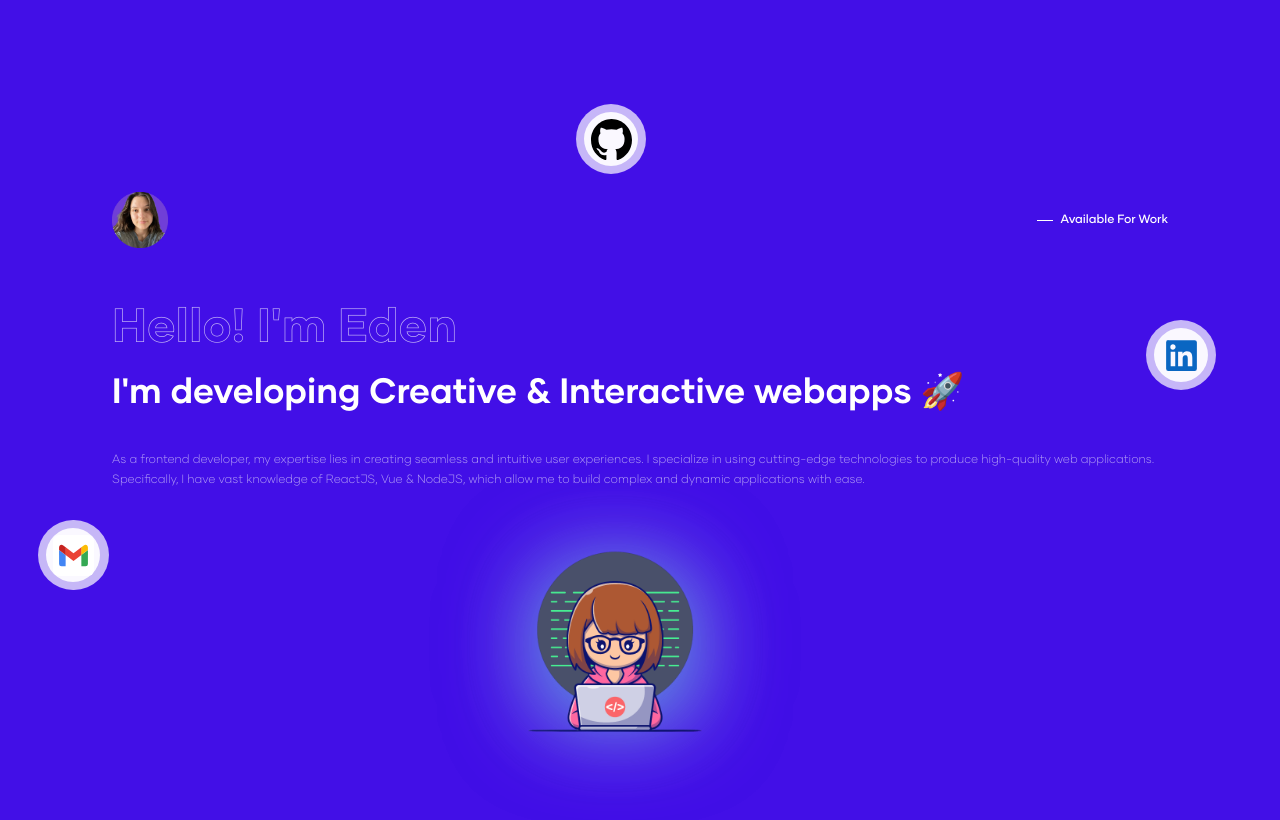
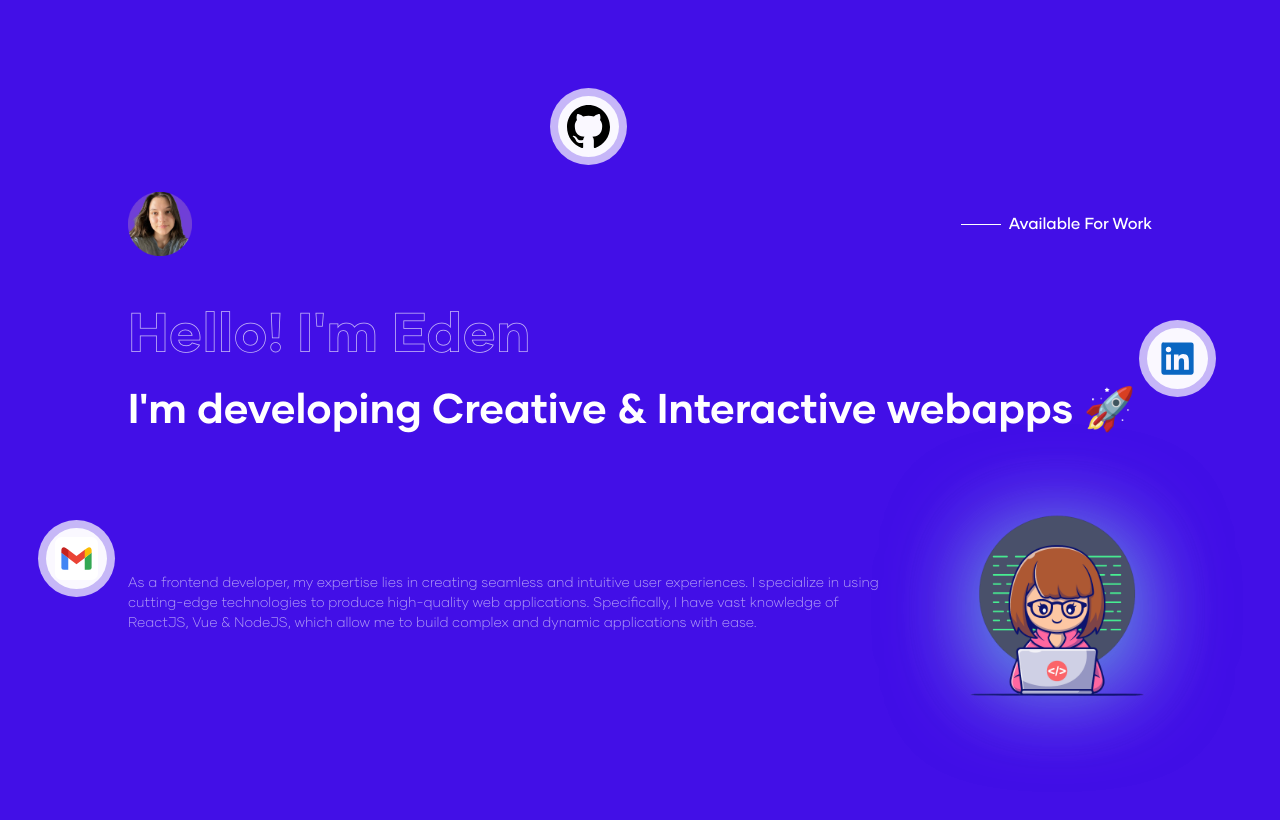
Before and after one commit to EdenRize/Eden-s-Portfolio, a React (Vite) app: page / in a window 1280 px wide. Shown: the top 820 px of the page. Built offline with nearby package versions, Linux system fonts and the light colour scheme.

Commit message:
add for-narrow-layout

```diff
--- a/src/cmps/Hero.jsx
+++ b/src/cmps/Hero.jsx
@@ -28,7 +28,7 @@ export function Hero() {
                 <h2 className="font-Gilmer-Bold">I'm developing Creative & Interactive webapps 🚀</h2>
             </div>
 
-            <div className="flex column space-between content-container">
+            <div className="flex space-between content-container">
                 <p className="font-Gilmer-Light">As a frontend developer,
                     my expertise lies in creating seamless and intuitive user experiences.
                     I specialize in using cutting-edge technologies to produce high-quality web applications.
--- a/src/styles/cmps/_hero.scss
+++ b/src/styles/cmps/_hero.scss
@@ -23,6 +23,10 @@
                 line-height: 80px;
                 font-size: 3rem;
             }
+
+            @include for-narrow-layout {
+                font-size: 3.5rem;
+            }
         }
 
         h2 {
@@ -38,15 +42,25 @@
                 line-height: 50px;
                 font-size: 2.2rem;
             }
+
+            @include for-narrow-layout {
+                line-height: 70px;
+                font-size: 2.6rem;
+
+            }
         }
     }
 
     .content-container {
+        flex-direction: column;
         align-items: end;
 
         @include for-table-layout {
             align-items: center;
+        }
 
+        @include for-narrow-layout {
+            flex-direction: row;
         }
 
         p {
@@ -54,6 +68,12 @@
             line-height: 1.25rem;
             color: $font-clr3;
             margin-block-end: 1.5rem;
+
+            @include for-table-layout {
+                font-size: .875rem;
+                line-height: 1.25rem;
+                margin-block-end: unset;
+            }
         }
 
         .img-container {
@@ -61,13 +81,17 @@
             width: 30px;
             height: 30px;
             border-radius: 50%;
-            margin-block: 70px;
+            margin: 70px;
             margin-inline-end: 50px;
             animation: colorLoop 4s infinite alternate;
 
             @include for-table-layout {
+                margin: 110px;
+            }
+
+            @include for-narrow-layout {
                 margin-block: 110px;
-
+                margin-inline: 150px 80px;
             }
 
             img {
@@ -103,8 +127,6 @@
     }
 
     .socials-container {
-        min-height: 3.5rem;
-
         margin-block: 3.5rem;
     }
 }
--- a/src/styles/cmps/_interactive-avatar.scss
+++ b/src/styles/cmps/_interactive-avatar.scss
@@ -7,7 +7,11 @@
         @include for-mobile-layout {
             width: 3.5rem;
             height: 3.5rem;
+        }
 
+        @include for-narrow-layout {
+            width: 4rem;
+            height: 4rem;
         }
     }
 
@@ -16,6 +20,10 @@
             background-color: $font-clr1;
             width: 1rem;
             height: 1px;
+
+            @include for-narrow-layout {
+                width: 2.5rem;
+            }
         }
 
         p {
@@ -25,6 +33,11 @@
             margin-inline-start: 0.5rem;
             transition: color .3s;
 
+            @include for-narrow-layout {
+                font-size: 1rem;
+                line-height: 1.5rem;
+            }
+
             &:hover {
                 color: rgb(238 161 190)
             }
--- a/src/styles/cmps/_social-link.scss
+++ b/src/styles/cmps/_social-link.scss
@@ -31,6 +31,21 @@
             }
         }
 
+        @include for-narrow-layout {
+            width: 4.8rem;
+            height: 4.8rem;
+
+            &.github {
+                top: 11%;
+                left: 43%;
+            }
+
+            &.linkedin {
+                top: 40%;
+                right: 5%;
+            }
+        }
+
         .img-container {
             background-color: $font-clr4;
             border-radius: 50%;
@@ -42,6 +57,12 @@
             @include for-mobile-layout {
                 width: 3.4rem;
                 height: 3.4rem;
+            }
+
+            @include for-narrow-layout {
+                width: 3.8rem;
+                height: 3.8rem;
+
             }
 
             img {
@@ -56,6 +77,11 @@
                     width: 41px;
                     height: 41px;
 
+                }
+
+                @include for-narrow-layout {
+                    width: 43px;
+                    height: 43px;
                 }
             }
         }
--- a/src/styles/setup/_variables.scss
+++ b/src/styles/setup/_variables.scss
@@ -29,3 +29,9 @@ $desktop-breakpoint: 1024px;
         --padding-inline: 7rem;
     }
 }
+
+@media (min-width: $narrow-breakpoint) {
+    :root {
+        --padding-inline: 8rem;
+    }
+}
```
